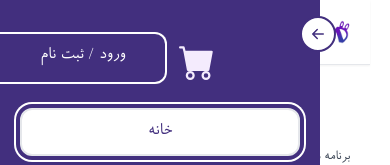
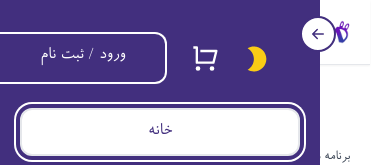
Before and after one commit to msafarianarkuli/madloops, a React (Create React App) app: page / in a window 390 px wide. Both pictures are taken after a click on the icon 102 px from the left and 30 px from the top of the page. Shown: the top 165 px of the page. Built offline with nearby package versions, Linux system fonts and the light colour scheme.

Commit message:
fix cart  and dark mode icon in mobile mode

```diff
--- a/src/Components/Navigation/navigation.component.jsx
+++ b/src/Components/Navigation/navigation.component.jsx
@@ -89,7 +89,10 @@ const Navigation = ({ setTheme }) => {
                   </div>
                 )}
                 <div className="md:ml-24 cursor-pointer absolute hover:scale-110 duration-150">
-                  <button className="text-red-500 mt-3 text-3xl" onClick={setTheme}>
+                  <button
+                    className="text-red-500 mt-3 text-3xl"
+                    onClick={setTheme}
+                  >
                     {localStorage.theme === "dark" ? (
                       <MdLightMode className="text-white" />
                     ) : (
@@ -128,17 +131,28 @@ const Navigation = ({ setTheme }) => {
                       ورود / ثبت نام
                     </Button>
                   </Link>
-                  <div className="float-left text-white m-3">
-                    <div className="flex justify-end items-center col-span-1 relative">
-                      <BsCartFill
-                        onMouseOver={() => setIsCartOpen(!isCartOpen)}
-                        onMouseOut={() => setIsCartOpen(!isCartOpen)}
-                        className="h-9 w-fit dark:text-lite-purple sm:text-deep-purple text-lite-pink cursor-pointer sm:z-0 z-30 relative"
-                      />
-                      <div className="absolute sm:text-white text-dark-secondary dark:text-dark-primary top-5 md:left-4 text-md font-bold md:block hidden sm:z-10 z-50 cursor-pointer">
-                        {cartCount}
-                      </div>
-                    </div>
+                  <div className="float-left text-white ml-4 mt-1">
+                    <Link
+                      className={`h-12 w-12 rounded-md cursor-pointer dark:bg-black-300 ${
+                        isCartOpen ? "dark:bg-gray-400 bg-red-100 z-30" : null
+                      }
+                    `}
+                      to="/cart"
+                    >
+                      <RiShoppingCartLine className=" p-2 h-11 w-11 text-white dark:text-white hover:scale-110 duration-150" />
+                    </Link>
+                  </div>
+                  <div className="float-right text-white mr-12 mb-4 hover:scale-110 duration-150">
+                    <button
+                      className="text-red-500 mt-3 text-3xl"
+                      onClick={setTheme}
+                    >
+                      {localStorage.theme === "dark" ? (
+                        <MdLightMode className="text-white" />
+                      ) : (
+                        <MdModeNight className="text-yellow-400" />
+                      )}
+                    </button>
                   </div>
                   <div className="pt-14 text-lg text-white text-center">
                     {navlines.map((navline) => {
--- a/src/Screens/Blogs/blogs-page.component.jsx
+++ b/src/Screens/Blogs/blogs-page.component.jsx
@@ -15,7 +15,7 @@ import {
 } from "./../../Core/utils/sorting";
 import { useEffect } from "react";
 import BlogSkeleton from "./../../Components/common/blogSkeleton";
-import getAllNews from "./../../Core/services/api/news/getAllNews";
+// import getAllNews from "./../../Core/services/api/news/getAllNews";
 
 const cardPerRow = 3;
 
```
